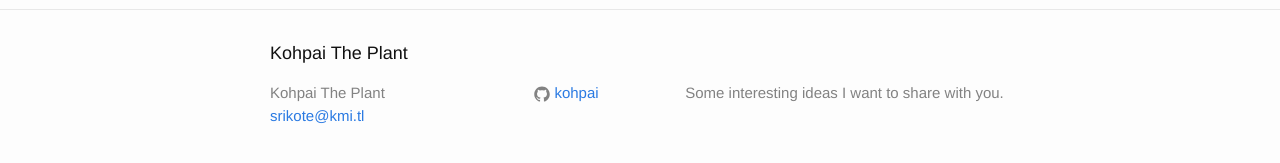
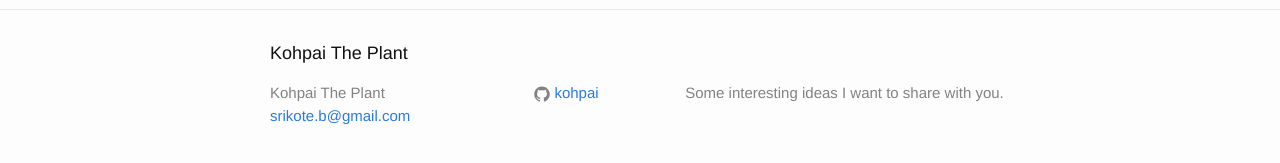
Before and after one commit to kohpai/kohpai.github.io, a Jekyll site: the page built from about.md, in a window 1280 px wide. Shown: the part 539-702 px from the top of the page. Built offline with Jekyll 4.4.1, drawn with Linux system fonts in a browser that asks for light colours; comment, search, counter and statistics services are not loaded.

Commit message:
:wrench: update email

```diff
--- a/_config.yml
+++ b/_config.yml
@@ -14,12 +14,12 @@
 # You can create any custom variable you would like, and they will be accessible
 # in the templates via {{ site.myvariable }}.
 title: Kohpai The Plant
-email: srikote@kmi.tl
+email: srikote.b@gmail.com
 description: > # this means to ignore newlines until "baseurl:"
   Some interesting ideas I want to share with you.
 baseurl: "" # the subpath of your site, e.g. /blog
 url: "https://kohpai.github.io" # the base hostname & protocol for your site, e.g. http://example.com
-github_username:  kohpai
+github_username: kohpai
 
 # Build settings
 markdown: kramdown
@@ -29,7 +29,6 @@ gems:
 exclude:
   - Gemfile
   - Gemfile.lock
-
     #theme: jekyll-theme-cayman
 disqus:
-    shortname: "kohpai"
+  shortname: "kohpai"
```
